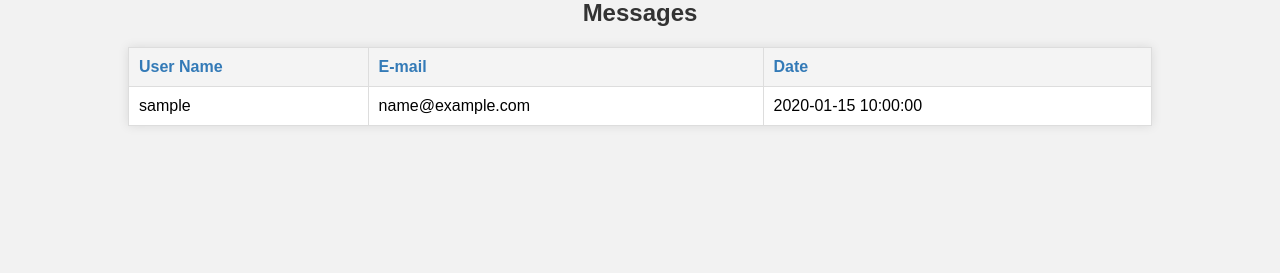
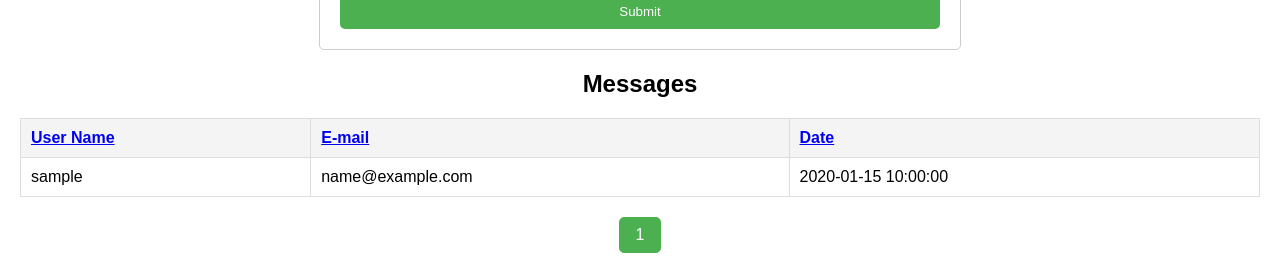
Before and after one commit to Nointoter/project-guestbook, a PHP site: page / in a window 1280 px wide. Shown: the part 778-1051 px from the top of the page. Before the commit the page ends 904 px from the top, so only its background shows below. Run offline with PHP 8.4, Linux system fonts and the light colour scheme; tables that the repository leaves empty hold one stand-in row (values such as "Sample post").

Commit message:
add pagination

```diff
--- a/css/style.css
+++ b/css/style.css
@@ -1,75 +1,116 @@
 body {
     font-family: Arial, sans-serif;
-    background-color: #f2f2f2;
-    margin: 0;
-    padding: 0;
+    margin: 20px;
 }
 
 h1, h2 {
     text-align: center;
-    color: #333;
 }
 
 form {
-    width: 300px;
-    margin: 20px auto;
+    margin-bottom: 20px;
     padding: 20px;
-    background: #fff;
-    border-radius: 8px;
-    box-shadow: 0 0 10px rgba(0, 0, 0, 0.1);
+    border: 1px solid #ccc;
+    border-radius: 5px;
+    max-width: 600px;
+    margin: 0 auto;
 }
 
-label {
+form label {
     display: block;
     margin-bottom: 8px;
+    font-weight: bold;
 }
 
-input[type="text"], input[type="email"], textarea {
-    width: 100%;
-    padding: 8px;
-    margin-bottom: 10px;
+form input[type="text"],
+form input[type="email"],
+form textarea {
+    width: calc(100% - 22px);
+    padding: 10px;
+    margin-bottom: 20px;
     border: 1px solid #ccc;
-    border-radius: 4px;
+    border-radius: 5px;
 }
 
-input[type="submit"] {
+form input[type="submit"] {
+    display: block;
     width: 100%;
     padding: 10px;
-    background: #5cb85c;
+    background-color: #4CAF50;
+    color: white;
     border: none;
-    border-radius: 4px;
-    color: white;
-    font-size: 16px;
+    border-radius: 5px;
     cursor: pointer;
 }
 
-input[type="submit"]:hover {
-    background: #4cae4c;
+form input[type="submit"]:hover {
+    background-color: #45a049;
+}
+
+.captcha-container {
+    display: flex;
+    align-items: center;
+    margin-bottom: 20px;
+}
+
+.captcha-container img {
+    margin-right: 10px;
+}
+
+.captcha-container button {
+    padding: 10px;
+    background-color: #007BFF;
+    color: white;
+    border: none;
+    border-radius: 5px;
+    cursor: pointer;
+}
+
+.captcha-container button:hover {
+    background-color: #0056b3;
 }
 
 table {
-    width: 80%;
-    margin: 20px auto;
+    width: 100%;
     border-collapse: collapse;
-    background: #fff;
-    box-shadow: 0 0 10px rgba(0, 0, 0, 0.1);
+    margin-bottom: 20px;
+}
+
+table, th, td {
+    border: 1px solid #ddd;
 }
 
 th, td {
     padding: 10px;
-    border: 1px solid #ddd;
     text-align: left;
 }
 
 th {
-    background: #f4f4f4;
+    background-color: #f4f4f4;
+    cursor: pointer;
 }
 
-a {
-    color: #337ab7;
-    text-decoration: none;
+.pagination {
+    text-align: center;
+    margin-top: 20px;
 }
 
-a:hover {
-    text-decoration: underline;
+.pagination a {
+    display: inline-block;
+    margin: 0 5px;
+    padding: 8px 16px;
+    text-decoration: none;
+    border: 1px solid #ddd;
+    color: #000;
+    border-radius: 5px;
 }
+
+.pagination a.active {
+    background-color: #4CAF50;
+    color: white;
+    border: 1px solid #4CAF50;
+}
+
+.pagination a:hover {
+    background-color: #ddd;
+}
--- a/index.php
+++ b/index.php
@@ -1,17 +1,6 @@
 <?php
+include 'config.php';
 session_start();
-$servername = "localhost";
-$username = "root";
-$password = "";
-$dbname = "guestbook";
-
-// Создание подключения
-$conn = new mysqli($servername, $username, $password, $dbname);
-
-// Проверка подключения
-if ($conn->connect_error) {
-    die("Connection failed: " . $conn->connect_error);
-}
 
 if ($_SERVER["REQUEST_METHOD"] == "POST") {
     $user_name = $conn->real_escape_string($_POST['username']);
@@ -33,6 +22,21 @@ if ($_SERVER["REQUEST_METHOD"] == "POST") {
         }
     }
 }
+
+// Пагинация
+$records_per_page = 5;
+$page = isset($_GET['page']) ? (int)$_GET['page'] : 1;
+$offset = ($page - 1) * $records_per_page;
+
+$sort = isset($_GET['sort']) ? $_GET['sort'] : 'created_at';
+$order = isset($_GET['order']) && $_GET['order'] == 'asc' ? 'ASC' : 'DESC';
+$next_order = $order == 'ASC' ? 'desc' : 'asc';
+
+$result = $conn->query("SELECT * FROM messages ORDER BY $sort $order LIMIT $offset, $records_per_page");
+
+$total_records_result = $conn->query("SELECT COUNT(*) AS total FROM messages");
+$total_records = $total_records_result->fetch_assoc()['total'];
+$total_pages = ceil($total_records / $records_per_page);
 ?>
 
 <!DOCTYPE html>
@@ -52,7 +56,10 @@ if ($_SERVER["REQUEST_METHOD"] == "POST") {
         <input type="email" id="email" name="email" required>
 
         <label for="captcha">CAPTCHA:</label>
-        <img src="captcha/captcha.php" alt="CAPTCHA Image">
+        <div class="captcha-container">
+            <img src="captcha/captcha.php" id="captchaImage" alt="CAPTCHA Image">
+            <button type="button" id="refreshCaptcha">Refresh CAPTCHA</button>
+        </div>
         <input type="text" id="captcha" name="captcha" required>
 
         <label for="text">Text:</label>
@@ -64,18 +71,13 @@ if ($_SERVER["REQUEST_METHOD"] == "POST") {
     <table>
         <thead>
             <tr>
-                <th><a href="?sort=username">User Name</a></th>
-                <th><a href="?sort=email">E-mail</a></th>
-                <th><a href="?sort=created_at">Date</a></th>
+                <th><a href="?sort=username&order=<?= $next_order ?>">User Name</a></th>
+                <th><a href="?sort=email&order=<?= $next_order ?>">E-mail</a></th>
+                <th><a href="?sort=created_at&order=<?= $next_order ?>">Date</a></th>
             </tr>
         </thead>
         <tbody>
         <?php
-        $sort = isset($_GET['sort']) ? $_GET['sort'] : 'created_at';
-        $order = isset($_GET['order']) && $_GET['order'] == 'asc' ? 'ASC' : 'DESC';
-        $next_order = $order == 'ASC' ? 'desc' : 'asc';
-
-        $result = $conn->query("SELECT * FROM messages ORDER BY $sort $order LIMIT 5");
         while ($row = $result->fetch_assoc()) {
             echo "<tr>
                 <td>{$row['username']}</td>
@@ -86,5 +88,10 @@ if ($_SERVER["REQUEST_METHOD"] == "POST") {
         ?>
         </tbody>
     </table>
+    <div class="pagination">
+        <?php for ($i = 1; $i <= $total_pages; $i++): ?>
+            <a href="?page=<?= $i ?>&sort=<?= $sort ?>&order=<?= $order ?>" class="<?= $page == $i ? 'active' : '' ?>"><?= $i ?></a>
+        <?php endfor; ?>
+    </div>
 </body>
 </html>
--- a/js/script.js
+++ b/js/script.js
@@ -40,4 +40,12 @@ document.addEventListener("DOMContentLoaded", function() {
             event.preventDefault();
         }
     });
+
+    // CAPTCHA refresh functionality
+    const refreshCaptchaButton = document.getElementById("refreshCaptcha");
+    const captchaImage = document.getElementById("captchaImage");
+
+    refreshCaptchaButton.addEventListener("click", function() {
+        captchaImage.src = "captcha/captcha.php?" + Date.now();
+    });
 });
```
Also changed, not shown: admin/index.php (+21 -1 lines), functions.php (deleted, +0 -49 lines).
